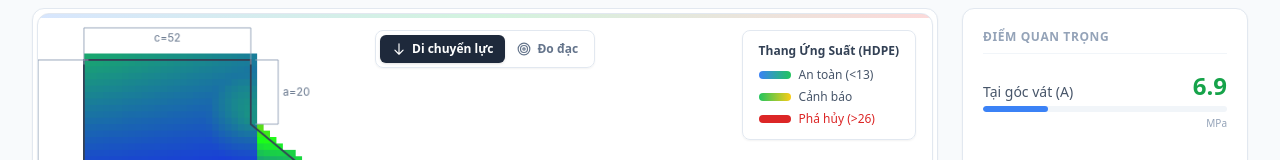
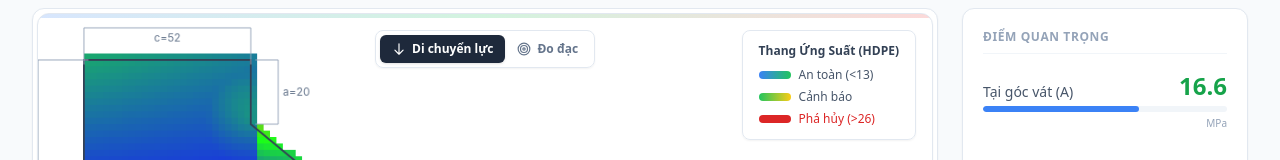
Before and after one commit to OceanHpCK/stress-analysis, a React (Vite) app: page / in a window 1280 px wide. Shown: the part 443-603 px from the top of the page. Built offline with nearby package versions, Linux system fonts and the light colour scheme.

Commit message:
Fix point A stress calculation: scan around corner to get max stress value

```diff
--- a/App.tsx
+++ b/App.tsx
@@ -131,8 +131,27 @@ const App: React.FC = () => {
   }
 
   // Calculations
-  // Điểm A: giao giữa a và b (x = leftWidth, y = totalHeight - a) - điểm yếu nhất
-  const stressAtA = getMaxStressAtSection(dimensions.leftWidth, dimensions, forceConfig.positionX, forceConfig.magnitude, dimensions.totalHeight - dimensions.a);
+  // Điểm A: Tìm ứng suất max tại vùng góc vát (scan nhiều điểm quanh corner để lấy max)
+  const getMaxStressAtCorner = () => {
+    const cornerX = dimensions.leftWidth;
+    const cornerY = dimensions.totalHeight - dimensions.a;
+    let maxStress = 0;
+
+    // Scan các điểm quanh góc để tìm stress max
+    for (let dx = -10; dx <= 10; dx += 2) {
+      for (let dy = -10; dy <= 10; dy += 2) {
+        const x = cornerX + dx;
+        const y = cornerY + dy;
+        if (x >= 0 && x <= dimensions.totalLength && y >= 0) {
+          const stress = getMaxStressAtSection(x, dimensions, forceConfig.positionX, forceConfig.magnitude, y);
+          if (stress > maxStress) maxStress = stress;
+        }
+      }
+    }
+    return maxStress;
+  };
+
+  const stressAtA = getMaxStressAtCorner();
   const stressAtB = getMaxStressAtSection(dimensions.leftWidth + dimensions.b, dimensions, forceConfig.positionX, forceConfig.magnitude);
 
   const handleAnalyzeClick = () => {
```
